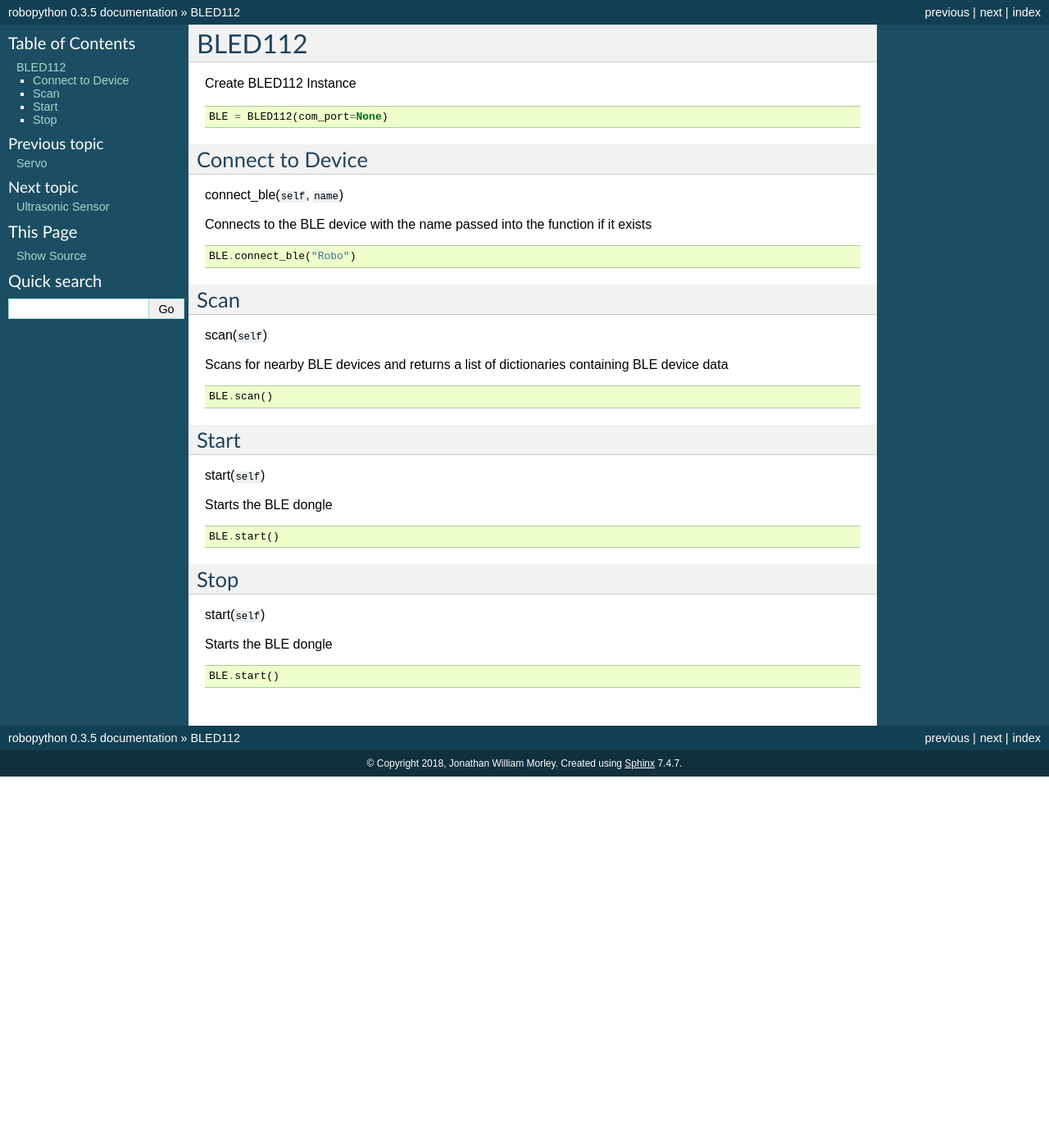
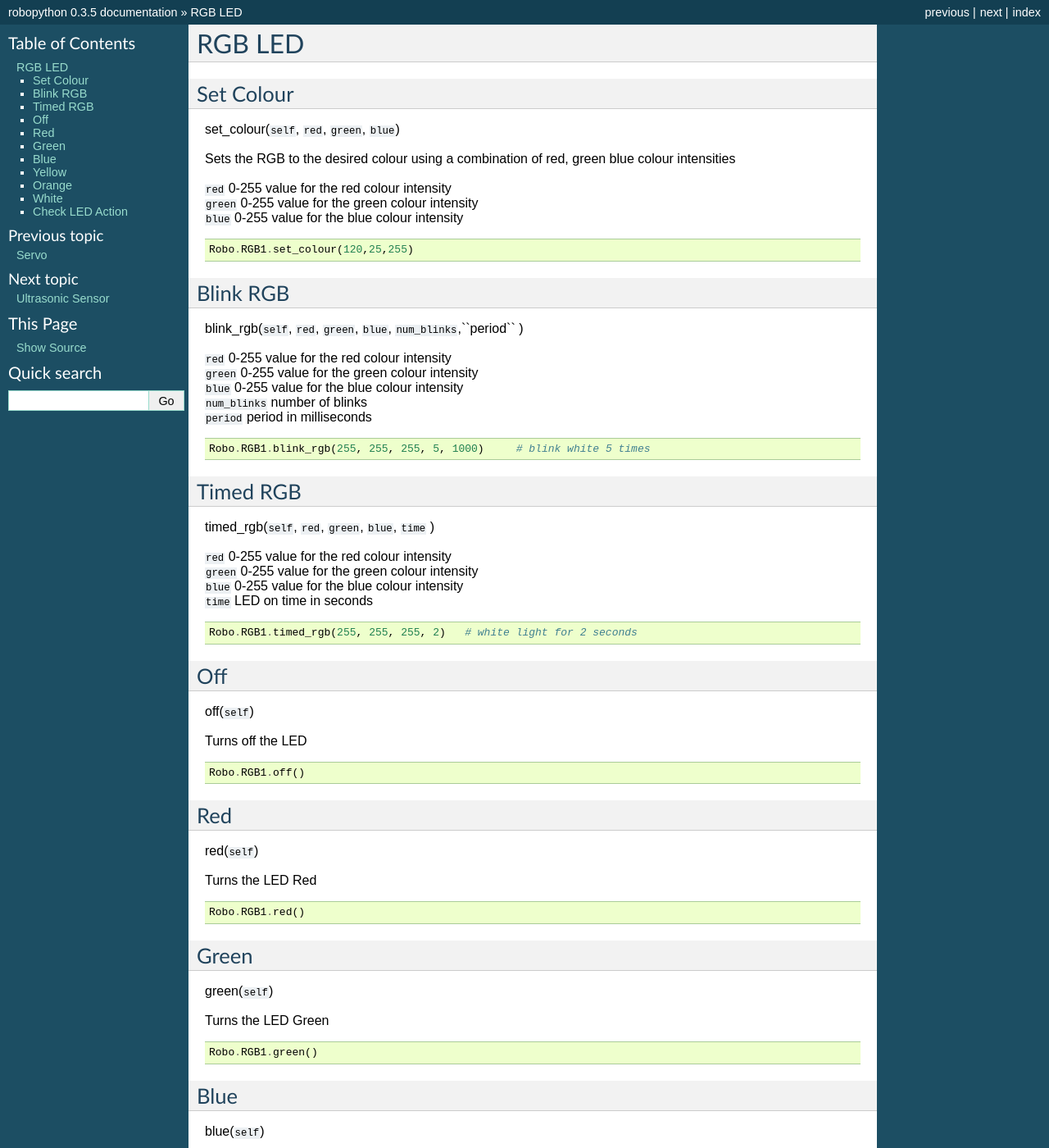
Before and after one commit to Robo-Wunderkind/robopython, a Sphinx documentation site: the page built from docs/rgb.rst, in a window 1280 px wide and 1400 px high. Shown: the whole window at 82% size. Built offline with Sphinx 7.4.7, drawn with Linux system fonts in a browser that asks for light colours; some of the changed text lies outside the part shown.

Commit message:
Docs Update

```diff
--- a/docs/rgb.rst
+++ b/docs/rgb.rst
@@ -1,54 +1,138 @@
 =======
-BLED112
+RGB LED
 =======
 
 
-Create BLED112 Instance
+Set Colour
+##########
+
+| set_colour(``self``, ``red``, ``green``, ``blue``)
+|
+| Sets the RGB to the desired colour using a combination of red, green blue colour intensities
+|
+| ``red`` 0-255 value for the red colour intensity
+| ``green`` 0-255 value for the green colour intensity
+| ``blue`` 0-255 value for the blue colour intensity
 
 ::
 
-	BLE = BLED112(com_port=None)
+	Robo.RGB1.set_colour(120,25,255)
 
-Connect to Device
-#################
+Blink RGB
+#########
 
-| connect_ble(``self``, ``name``)
+| blink_rgb(``self``, ``red``, ``green``, ``blue``, ``num_blinks``,``period`` )
 |
-| Connects to the BLE device with the name passed into the function if it exists
+| ``red`` 0-255 value for the red colour intensity
+| ``green`` 0-255 value for the green colour intensity
+| ``blue`` 0-255 value for the blue colour intensity
+| ``num_blinks`` number of blinks
+| ``period`` period in milliseconds
 
 ::
 
-	BLE.connect_ble("Robo")
+	Robo.RGB1.blink_rgb(255, 255, 255, 5, 1000)	# blink white 5 times
 
-Scan
-####
+Timed RGB
+#########
 
-| scan(``self``)
+| timed_rgb(``self``, ``red``, ``green``, ``blue``, ``time`` )
 |
-| Scans for nearby BLE devices and returns a list of dictionaries containing BLE device data
+| ``red`` 0-255 value for the red colour intensity
+| ``green`` 0-255 value for the green colour intensity
+| ``blue`` 0-255 value for the blue colour intensity
+| ``time`` LED on time in seconds
+
 
 ::
 
-	BLE.scan()
+	Robo.RGB1.timed_rgb(255, 255, 255, 2)	# white light for 2 seconds
 
-Start
-#####
+Off
+###
 
-| start(``self``)
+| off(``self``)
 |
-| Starts the BLE dongle
+| Turns off the LED
 
 ::
 
-	BLE.start()
+	Robo.RGB1.off()
 
-Stop
-####
+Red
+###
 
-| start(``self``)
+| red(``self``)
 |
-| Starts the BLE dongle
+| Turns the LED Red
 
 ::
 
-	BLE.start()
+	Robo.RGB1.red()
+
+Green
+#####
+
+| green(``self``)
+|
+| Turns the LED Green
+
+::
+
+	Robo.RGB1.green()
+
+Blue
+####
+
+| blue(``self``)
+|
+| Turns the LED Blue
+
+::
+
+	Robo.RGB1.blue()
+
+Yellow
+######
+
+| yellow(``self``)
+|
+| Turns the LED Yellow
+
+::
+
+	Robo.RGB1.yellow()
+
+Orange
+######
+
+| orange(``self``)
+|
+| Turns the LED Orange
+
+::
+
+	Robo.RGB1.orange()
+
+White
+#####
+
+| white(``self``)
+|
+| Turns the LED White
+
+::
+
+	Robo.RGB1.white()
+
+Check LED Action
+################
+
+| check_action(``self``)
+|
+| Returns 1 if the action is completed
+
+::
+
+	while not Robo.RGB1.check_action():
+		# do stuff
```
Also changed, not shown: 7 other files.
